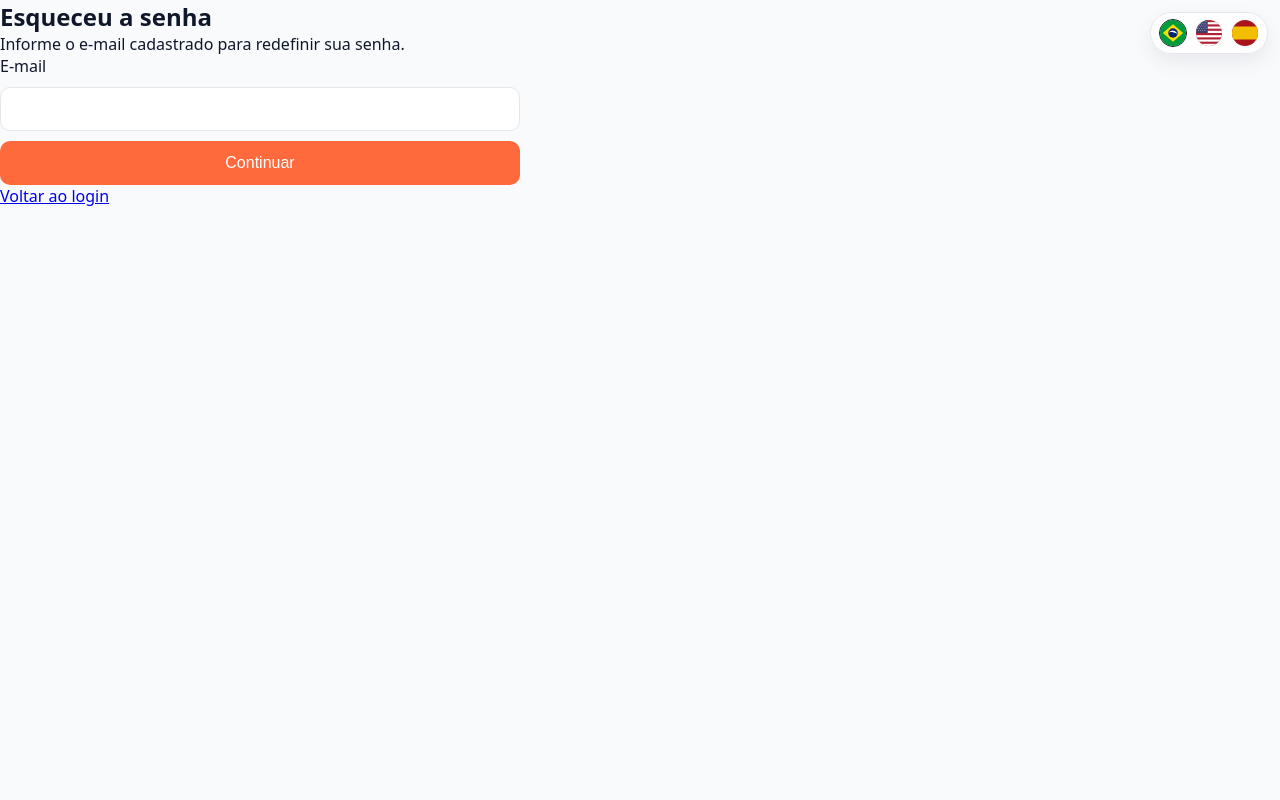
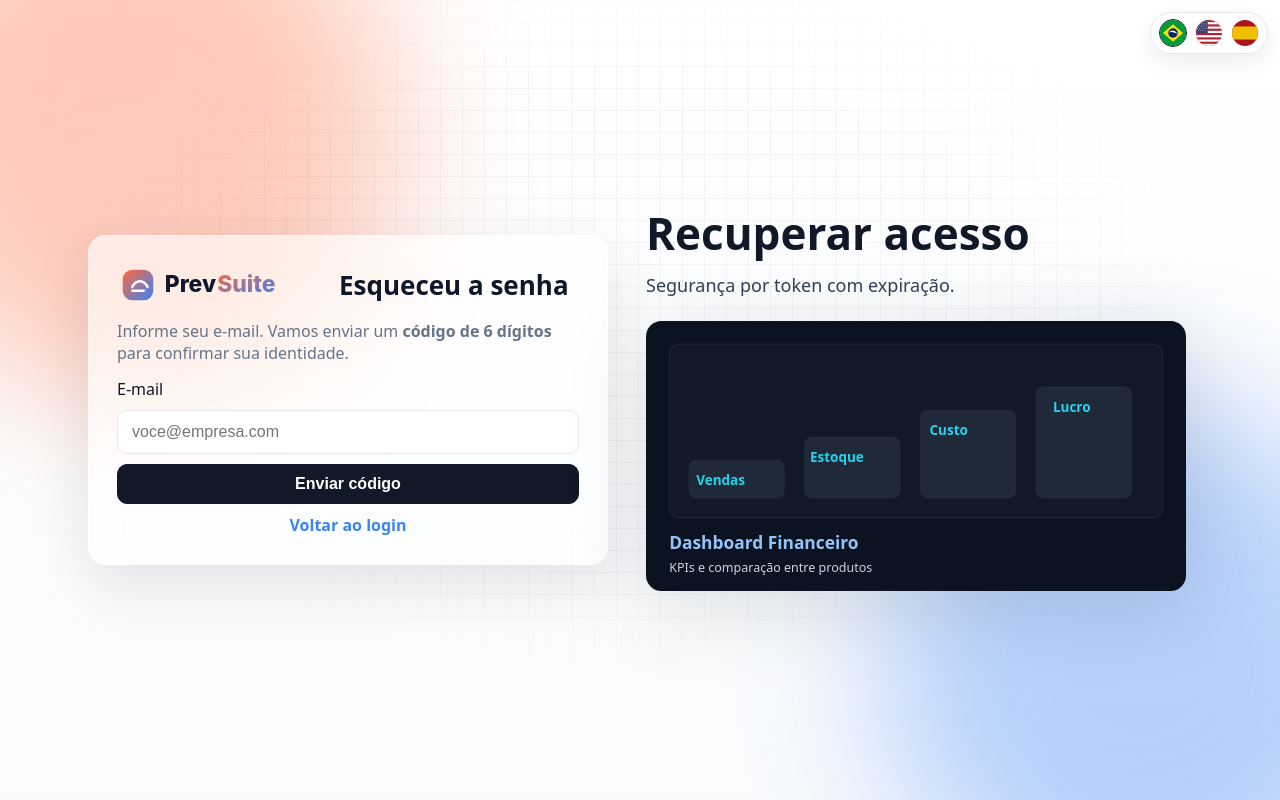
Before and after one commit to PedroSantos0806/tcc, a Flask app: page /esqueci_senha in a window 1280 px wide. Run offline with Flask 3, Linux system fonts and the light colour scheme.

Commit message:
adicionando nova funcionalidade de reset de senha

```diff
--- a/tcc_app/routes/auth_routes.py
+++ b/tcc_app/routes/auth_routes.py
@@ -1,10 +1,13 @@
 from flask import Blueprint, render_template, request, redirect, url_for, session, flash
 from tcc_app.db import get_db_connection
 from werkzeug.security import generate_password_hash, check_password_hash
-import os, csv
+from tcc_app.mailer import send_email
+from datetime import datetime, timedelta
+import os, csv, random, string
 
 auth_bp = Blueprint('auth_bp', __name__)
 
+# ---------------- CSV fallback (demo) ----------------
 def _csv_path(name: str) -> str:
     base = os.path.join(os.path.dirname(os.path.dirname(__file__)), 'instance', 'data')
     return os.path.join(base, name)
@@ -18,6 +21,53 @@ def _find_user_in_csv(email: str):
                 return row
     return None
 
+# ---------------- Helpers ----------------
+def _six_digit_token():
+    return ''.join(random.choices(string.digits, k=6))
+
+def _save_reset_token_mysql(email: str, token: str, minutes: int = 20) -> bool:
+    try:
+        conn = get_db_connection()
+        cur = conn.cursor()
+        cur.execute(
+            "UPDATE usuarios SET reset_token=%s, reset_expires=%s WHERE email=%s",
+            (token, datetime.utcnow() + timedelta(minutes=minutes), email)
+        )
+        conn.commit()
+        ok = cur.rowcount > 0
+        cur.close(); conn.close()
+        return ok
+    except Exception as e:
+        print("Erro _save_reset_token_mysql:", e)
+        return False
+
+def _get_user_by_email_mysql(email: str):
+    conn = get_db_connection()
+    cur = conn.cursor(dictionary=True)
+    cur.execute("SELECT * FROM usuarios WHERE email=%s", (email,))
+    row = cur.fetchone()
+    cur.close(); conn.close()
+    return row
+
+def _get_user_by_token_mysql(token: str):
+    conn = get_db_connection()
+    cur = conn.cursor(dictionary=True)
+    cur.execute("SELECT * FROM usuarios WHERE reset_token=%s", (token,))
+    row = cur.fetchone()
+    cur.close(); conn.close()
+    return row
+
+def _clear_token_mysql(user_id: int):
+    try:
+        conn = get_db_connection()
+        cur = conn.cursor()
+        cur.execute("UPDATE usuarios SET reset_token=NULL, reset_expires=NULL WHERE id=%s", (user_id,))
+        conn.commit()
+        cur.close(); conn.close()
+    except Exception as e:
+        print("Erro _clear_token_mysql:", e)
+
+# ---------------- Idiomas ----------------
 @auth_bp.route('/set_lang/<code>')
 def set_lang(code):
     code = (code or 'pt').lower()
@@ -26,6 +76,7 @@ def set_lang(code):
     ref = request.headers.get('Referer')
     return redirect(ref or url_for('auth_bp.login'))
 
+# ---------------- Login ----------------
 @auth_bp.route('/login', methods=['GET', 'POST'])
 def login():
     erro = None
@@ -39,20 +90,17 @@ def login():
         else:
             usuario_db = None
             try:
-                conn = get_db_connection(); cur = conn.cursor(dictionary=True)
-                cur.execute("SELECT * FROM usuarios WHERE email = %s", (email,))
-                usuario_db = cur.fetchone()
-                cur.close(); conn.close()
+                usuario_db = _get_user_by_email_mysql(email)
             except Exception as e:
                 print("Erro DB login:", e)
 
-            def _do_login(sess_id, nome, email_, tenant_vertical=None):
+            def _do_login(sess_id, nome, email_, biz_type=None):
                 session.clear()
                 session['usuario_id'] = sess_id
                 session['usuario_nome'] = nome
                 session['usuario_email'] = email_
-                if tenant_vertical:
-                    session['vertical'] = tenant_vertical
+                # vertical para esconder/mostrar menus
+                session['vertical'] = (biz_type or 'other')
                 if remember:
                     session.permanent = True
                 if session.get('lang_prefill') and not session.get('lang'):
@@ -61,24 +109,16 @@ def login():
 
             if usuario_db:
                 if check_password_hash(usuario_db['senha'], senha):
-                    # tenta descobrir vertical via tenants (se existir)
-                    tenant_vertical = None
-                    try:
-                        conn = get_db_connection(); cur = conn.cursor(dictionary=True)
-                        cur.execute("""
-                            SELECT t.vertical FROM tenants t
-                            JOIN usuarios u ON u.tenant_id = t.id
-                            WHERE u.id = %s
-                        """, (usuario_db['id'],))
-                        r = cur.fetchone()
-                        if r: tenant_vertical = r.get('vertical')
-                        cur.close(); conn.close()
-                    except Exception:
-                        pass
-                    return _do_login(usuario_db['id'], usuario_db['nome'], usuario_db['email'], tenant_vertical)
+                    return _do_login(
+                        usuario_db['id'],
+                        usuario_db.get('nome') or 'Usuário',
+                        usuario_db['email'],
+                        usuario_db.get('biz_type')
+                    )
                 else:
                     erro = 'E-mail ou senha incorretos.'
             else:
+                # CSV DEMO
                 row = _find_user_in_csv(email)
                 if row:
                     raw = row.get('senha', '') or ''
@@ -91,11 +131,12 @@ def login():
                             uid = int(row.get('id') or 0) or 999999
                         except Exception:
                             uid = 999999
-                        return _do_login(uid, row.get('nome') or 'Usuário', row.get('email') or email)
+                        return _do_login(uid, row.get('nome') or 'Usuário', row.get('email') or email, row.get('biz_type') or 'other')
                 if not erro:
                     erro = 'E-mail ou senha incorretos.'
     return render_template('login.html', erro=erro)
 
+# ---------------- Cadastro ----------------
 @auth_bp.route('/cadastro', methods=['GET', 'POST'])
 def cadastro():
     erro = None
@@ -103,11 +144,9 @@ def cadastro():
         nome = (request.form.get('nome') or '').strip()
         email = (request.form.get('email') or '').strip()
         senha = (request.form.get('senha') or '').strip()
-        biz_type = (request.form.get('biz_type') or 'general').strip()
-        lang = (request.form.get('lang') or 'pt').strip()
+        biz_type = (request.form.get('biz_type') or '').strip() or 'other'
+        lang = (request.form.get('lang') or '').strip() or 'pt'
         if lang not in ('pt','en','es'): lang = 'pt'
-        if biz_type not in ('general','market','apparel','restaurant','electronics'):
-            biz_type = 'general'
 
         if not nome or not email or not senha:
             erro = 'Todos os campos são obrigatórios.'
@@ -115,49 +154,46 @@ def cadastro():
             erro = 'A senha deve ter no mínimo 6 caracteres.'
         else:
             try:
-                conn = get_db_connection(); cur = conn.cursor(dictionary=True)
+                conn = get_db_connection()
+                cur = conn.cursor(dictionary=True)
                 cur.execute("SELECT id FROM usuarios WHERE email = %s", (email,))
                 existe = cur.fetchone()
                 if existe:
                     erro = 'E-mail já cadastrado.'
                 else:
-                    # tenta criar tenant; se tabela não existir, segue fluxo normal
-                    tenant_id = None
-                    try:
-                        slug = email.split("@",1)[0].replace(".","-").lower()
-                        cur.execute("""
-                            INSERT INTO tenants (name, slug, vertical, settings)
-                            VALUES (%s, %s, %s, JSON_OBJECT('lang', %s))
-                        """, (f"{nome.split()[0]}'s Workspace", slug, biz_type, lang))
-                        tenant_id = cur.lastrowid
-                    except Exception as te:
-                        # sem tenants (sem migração) — ignora
-                        tenant_id = None
+                    hash_senha = generate_password_hash(senha)
+                    cur.execute(
+                        "INSERT INTO usuarios (nome, email, senha, biz_type, email_verified) VALUES (%s, %s, %s, %s, %s)",
+                        (nome, email, hash_senha, biz_type, 1)  # pode ativar verificação depois
+                    )
+                    conn.commit()
+                    cur.close(); conn.close()
 
-                    hash_senha = generate_password_hash(senha)
-                    if tenant_id:
-                        cur.execute("""
-                            INSERT INTO usuarios (nome, email, senha, tenant_id)
-                            VALUES (%s, %s, %s, %s)
-                        """, (nome, email, hash_senha, tenant_id))
-                    else:
-                        cur.execute("""
-                            INSERT INTO usuarios (nome, email, senha)
-                            VALUES (%s, %s, %s)
-                        """, (nome, email, hash_senha))
+                    # guarda idioma para aplicar no 1º login
+                    session['lang_prefill'] = lang
 
-                    conn.commit(); cur.close(); conn.close()
+                    # e-mail de boas-vindas (best effort)
+                    send_email(
+                        email,
+                        "Bem-vindo(a) ao Prev Suite",
+                        f"""
+                        <div style="font-family:Arial,sans-serif">
+                          <h2>Bem-vindo(a), {nome}!</h2>
+                          <p>Seu cadastro no <strong>Prev Suite</strong> foi concluído com sucesso.</p>
+                          <p>Tipo de negócio: <strong>{biz_type}</strong></p>
+                          <p>Estamos à disposição. Bons negócios! 👋</p>
+                        </div>
+                        """
+                    )
 
-                    session['lang_prefill'] = lang
-                    session['biz_type_prefill'] = biz_type
                     flash('Conta criada com sucesso! Faça login.')
                     return redirect(url_for('auth_bp.login'))
-                cur.close(); conn.close()
             except Exception as e:
                 print("Erro ao cadastrar:", str(e))
                 erro = 'Erro ao cadastrar usuário. Tente novamente.'
     return render_template('cadastro.html', erro=erro)
 
+# ---------------- Esqueci a senha (token por e-mail) ----------------
 @auth_bp.route('/esqueci_senha', methods=['GET', 'POST'])
 def esqueci_senha():
     if request.method == 'POST':
@@ -165,46 +201,83 @@ def esqueci_senha():
         if not email:
             flash('Informe um e-mail.')
             return redirect(url_for('auth_bp.esqueci_senha'))
+
         try:
-            conn = get_db_connection(); cur = conn.cursor(dictionary=True)
-            cur.execute("SELECT id FROM usuarios WHERE email = %s", (email,))
-            usuario = cur.fetchone()
-            cur.close(); conn.close()
+            usuario = _get_user_by_email_mysql(email)
             if not usuario:
-                flash('Se este e-mail existir no sistema, você receberá instruções.')
+                # resposta neutra
+                flash('Se este e-mail existir no sistema, você receberá um código.')
                 return redirect(url_for('auth_bp.esqueci_senha'))
+
+            token = _six_digit_token()
+            if _save_reset_token_mysql(email, token, minutes=20):
+                send_email(
+                    email,
+                    "Código para resetar sua senha",
+                    f"""
+                    <div style="font-family:Arial,sans-serif">
+                      <p>Use este código para redefinir sua senha:</p>
+                      <p style="font-size:28px;font-weight:700;letter-spacing:4px">{token}</p>
+                      <p>O código expira em 20 minutos.</p>
+                    </div>
+                    """
+                )
+                session['reset_email'] = email  # para pré-preencher
+                return redirect(url_for('auth_bp.reset_confirm'))
             else:
-                return render_template('resetar_senha.html', email=email)
+                flash('Erro ao gerar código. Tente novamente.')
+                return redirect(url_for('auth_bp.esqueci_senha'))
+
         except Exception as e:
-            print("Erro ao verificar e-mail:", str(e))
+            print("Erro ao processar esqueci_senha:", e)
             flash('Erro ao processar. Tente novamente.')
             return redirect(url_for('auth_bp.esqueci_senha'))
+
     return render_template('esqueci_senha.html')
 
-@auth_bp.route('/resetar_senha', methods=['POST'])
-def resetar_senha():
-    email = (request.form.get('email') or '').strip()
-    senha = (request.form.get('senha') or '').strip()
-    if not email or not senha:
-        flash('Dados insuficientes.')
-        return redirect(url_for('auth_bp.esqueci_senha'))
-    try:
-        conn = get_db_connection(); cur = conn.cursor()
-        cur.execute("SELECT id FROM usuarios WHERE email = %s", (email,))
-        usuario = cur.fetchone()
-        if not usuario:
-            flash('E-mail não encontrado.'); cur.close(); conn.close()
-            return redirect(url_for('auth_bp.esqueci_senha'))
-        hash_senha = generate_password_hash(senha)
-        cur.execute("UPDATE usuarios SET senha = %s WHERE email = %s", (hash_senha, email))
-        conn.commit(); cur.close(); conn.close()
-        flash('Senha atualizada com sucesso! Faça login.')
-        return redirect(url_for('auth_bp.login'))
-    except Exception as e:
-        print("Erro ao redefinir senha:", str(e))
-        flash('Erro ao atualizar senha. Tente novamente.')
-        return redirect(url_for('auth_bp.esqueci_senha'))
+@auth_bp.route('/reset/confirm', methods=['GET', 'POST'])
+def reset_confirm():
+    erro = None
+    email_prefill = session.get('reset_email') or ''
+    if request.method == 'POST':
+        email = (request.form.get('email') or '').strip()
+        token = (request.form.get('token') or '').strip()
+        senha = (request.form.get('senha') or '').strip()
 
+        if not email or not token or not senha:
+            erro = 'Preencha todos os campos.'
+        elif len(senha) < 6:
+            erro = 'A nova senha deve ter no mínimo 6 caracteres.'
+        else:
+            try:
+                usuario = _get_user_by_email_mysql(email)
+                if not usuario:
+                    erro = 'Dados inválidos.'
+                else:
+                    # valida token e expiração
+                    if not usuario.get('reset_token') or token != (usuario.get('reset_token') or ''):
+                        erro = 'Código inválido.'
+                    elif not usuario.get('reset_expires') or datetime.utcnow() > (usuario['reset_expires']):
+                        erro = 'Código expirado.'
+                    else:
+                        conn = get_db_connection()
+                        cur = conn.cursor()
+                        cur.execute(
+                            "UPDATE usuarios SET senha=%s WHERE id=%s",
+                            (generate_password_hash(senha), usuario['id'])
+                        )
+                        conn.commit()
+                        cur.close(); conn.close()
+                        _clear_token_mysql(usuario['id'])
+                        session.pop('reset_email', None)
+                        flash('Senha atualizada! Faça login.')
+                        return redirect(url_for('auth_bp.login'))
+            except Exception as e:
+                print("Erro reset_confirm:", e)
+                erro = 'Erro ao atualizar senha. Tente novamente.'
+    return render_template('reset_confirm.html', erro=erro, email_prefill=email_prefill)
+
+# ---------------- Logout ----------------
 @auth_bp.route('/logout')
 def logout():
     session.clear()
--- a/tcc_app/templates/base.html
+++ b/tcc_app/templates/base.html
@@ -2,7 +2,7 @@
 <html lang="pt-br">
 <head>
   <meta charset="UTF-8">
-  <title>PrevSuite • IA para Estoque e Vendas</title>
+  <title>Prev Suite</title>
   <meta name="viewport" content="width=device-width, initial-scale=1" />
   <link rel="stylesheet" href="{{ url_for('static', filename='style.css') }}">
   <script src="{{ url_for('static', filename='js/main.js') }}" defer></script>
@@ -10,7 +10,7 @@
   <meta name="theme-color" content="#ff6a3d">
 </head>
 <body class="{% if session.get('usuario_id') %}app{% endif %}">
-  <!-- Seletor de idioma (fixo) -->
+  <!-- Seletor de idioma -->
   <nav class="lang-fixed" aria-label="Selecionar idioma">
     <a href="{{ url_for('auth_bp.set_lang', code='pt') }}" title="Português" class="{{ 'active' if (session.get('lang','pt')=='pt') else '' }}">
       <img src="{{ url_for('static', filename='img/flags/br.svg') }}" alt="Português">
@@ -26,19 +26,20 @@
   {% if session.get('usuario_id') %}
   <aside class="sidebar">
     <div class="brand-row">
-      {% if session.get('vertical') == 'restaurant' %}
-        <img class="brand-logo-img" src="{{ url_for('static', filename='img/Logo.jpg') }}" alt="PrevFood">
-      {% else %}
-        <img class="brand-logo-img" src="{{ url_for('static', filename='img/prevsuite-logo.svg') }}" alt="PrevSuite">
-      {% endif %}
+      <img class="brand-logo-img" src="{{ url_for('static', filename='img/prevsuite-logo.svg') }}" alt="Prev Suite">
     </div>
 
     <nav class="side-nav">
       <a class="side-link {{ 'active' if request.endpoint=='main_bp.dashboard' else '' }}" href="{{ url_for('main_bp.dashboard') }}"><span>{{ t('Dashboard') }}</span></a>
-      <a class="side-link {{ 'active' if request.endpoint=='restaurant_bp.menu' else '' }}" href="{{ url_for('restaurant_bp.menu') }}"><span>{{ t('Menu') }}</span></a>
+
+      {# Só mostra Menu/Shopping/Relatórios se vertical for RESTAURANT #}
+      {% if session.get('vertical') == 'restaurant' %}
+        <a class="side-link {{ 'active' if request.endpoint=='restaurant_bp.menu' else '' }}" href="{{ url_for('restaurant_bp.menu') }}"><span>{{ t('Menu') }}</span></a>
+        <a class="side-link {{ 'active' if request.endpoint=='main_bp.lista_compras' else '' }}" href="{{ url_for('main_bp.lista_compras') }}"><span>{{ t('Shopping List') }}</span></a>
+        <a class="side-link {{ 'active' if request.endpoint=='main_bp.relatorios' else '' }}" href="{{ url_for('main_bp.relatorios') }}"><span>{{ t('Reports') }}</span></a>
+      {% endif %}
+
       <a class="side-link {{ 'active' if request.endpoint=='main_bp.ver_estoque' else '' }}" href="{{ url_for('main_bp.ver_estoque') }}"><span>{{ t('Stock') }}</span></a>
-      <a class="side-link {{ 'active' if request.endpoint=='main_bp.lista_compras' else '' }}" href="{{ url_for('main_bp.lista_compras') }}"><span>{{ t('Shopping List') }}</span></a>
-      <a class="side-link {{ 'active' if request.endpoint=='relatorios_bp.relatorios' else '' }}" href="{{ url_for('relatorios_bp.relatorios') }}"><span>{{ t('Reports') }}</span></a>
       <a class="side-link" href="{{ url_for('auth_bp.logout') }}"><span>{{ t('Logout') }}</span></a>
     </nav>
 
--- a/tcc_app/templates/esqueci_senha.html
+++ b/tcc_app/templates/esqueci_senha.html
@@ -1,19 +1,46 @@
 {% extends "base.html" %}
 {% block content %}
-<div class="login-page">
-  <div class="login-container">
-    <h2>Esqueceu a senha</h2>
-    <p>Informe o e-mail cadastrado para redefinir sua senha.</p>
+<section class="auth-hero">
+  <div class="auth-hero-bg">
+    <div class="bg-blob bg-blob-1"></div>
+    <div class="bg-blob bg-blob-2"></div>
+    <div class="bg-grid"></div>
+  </div>
 
-    <form method="POST" class="form-box">
-      <label for="email">E-mail</label>
-      <input id="email" name="email" type="email" required>
-      <button type="submit">Continuar</button>
-    </form>
+  <div class="auth-grid">
+    <div class="login-card glass" role="form" aria-labelledby="forgotTitle">
+      <div class="login-logo">
+        <img src="{{ url_for('static', filename='img/prevsuite-logo.svg') }}" alt="Prev Suite">
+        <div class="login-title" id="forgotTitle">Esqueceu a senha</div>
+      </div>
+      <p class="login-sub">Informe seu e-mail. Vamos enviar um <strong>código de 6 dígitos</strong> para confirmar sua identidade.</p>
 
-    <div class="login-link">
-      <a href="{{ url_for('auth_bp.login') }}">Voltar ao login</a>
+      {% with messages = get_flashed_messages() %}
+        {% if messages %}
+          <div class="alert info">
+            {% for m in messages %}<div>{{ m }}</div>{% endfor %}
+          </div>
+        {% endif %}
+      {% endwith %}
+
+      <form method="POST" class="form-box" autocomplete="on">
+        <label for="email">E-mail</label>
+        <input id="email" name="email" type="email" required placeholder="voce@empresa.com">
+        <button class="btn primary block" type="submit">Enviar código</button>
+      </form>
+
+      <div style="margin-top:10px;text-align:center;">
+        <a class="link" href="{{ url_for('auth_bp.login') }}">Voltar ao login</a>
+      </div>
+    </div>
+
+    <div class="auth-copy">
+      <h1 class="hero-title">Recuperar acesso</h1>
+      <p class="hero-sub">Segurança por token com expiração.</p>
+      <div class="auth-illustration">
+        <img src="{{ url_for('static', filename='img/il-dashboard.svg') }}" alt="">
+      </div>
     </div>
   </div>
-</div>
+</section>
 {% endblock %}
```
Also changed, not shown: tcc_app/mailer.py (added, +30 -0 lines), tcc_app/templates/dashboard.html (+11 -19 lines), tcc_app/templates/reset_confirm.html (added, +52 -0 lines).
